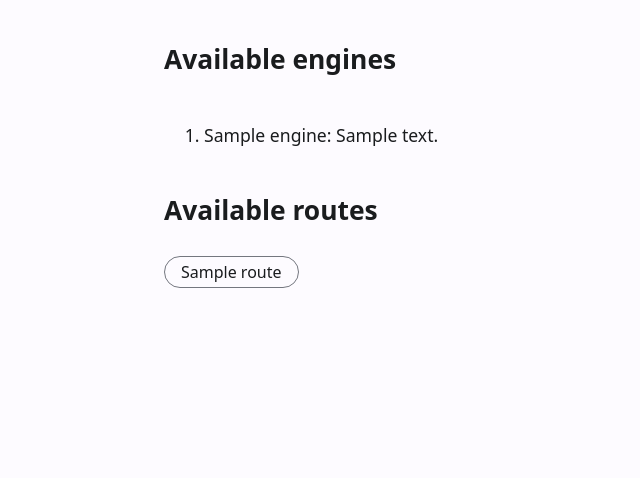
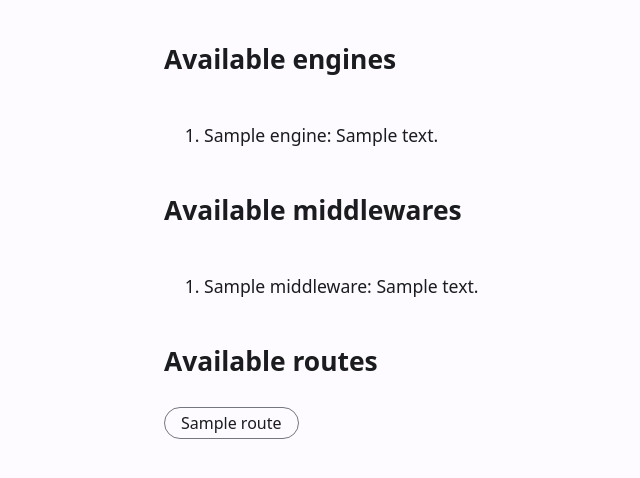
Before and after one commit to TxtDot/txtdot, a Node project: template packages/server/templates/configuration.ejs in a window 1280 px wide. Shown: the part 281-759 px from the top of the page, without its empty margins (76-716 px from the left). Run offline with Node 20 templates, Linux system fonts and the light colour scheme; the template is opened without the code that fills it: most values are stand-ins (such as "Sample title", 1, 10 or a date in 2020).

Commit message:
fix(server): configuration page

```diff
--- a/packages/plugins/src/middlewares/highlight.tsx
+++ b/packages/plugins/src/middlewares/highlight.tsx
@@ -1,8 +1,8 @@
 import { Middleware, JSX } from '@txtdot/sdk';
 
 const Highlight = new Middleware(
-  'highlight',
-  'Highlights code with highlight.js',
+  'Highlight',
+  'Highlights code with highlight.js only when needed',
   ['*']
 );
 
--- a/packages/server/src/routes/browser/configuration.ts
+++ b/packages/server/src/routes/browser/configuration.ts
@@ -9,6 +9,7 @@ export default async function configurationRoute(fastify: FastifyInstance) {
   fastify.get('/configuration', { schema: indexSchema }, async (_, reply) => {
     return reply.view('/templates/configuration.ejs', {
       engines: distributor.engines_fallback,
+      middlewares: distributor.middles_fallback,
       config,
     });
   });
--- a/packages/server/templates/configuration.ejs
+++ b/packages/server/templates/configuration.ejs
@@ -42,6 +42,14 @@
             }
           %>
         </ol>
+        <h2>Available middlewares</h2>
+        <ol>
+          <%
+            for (const middleware of middlewares) {
+              %><li><%= middleware.name %>: <%= middleware.description %></li><%
+            }
+          %>
+        </ol>
         <h2>Available routes</h2>
         <%
           for (const route of config.dyn.routes) {
```
